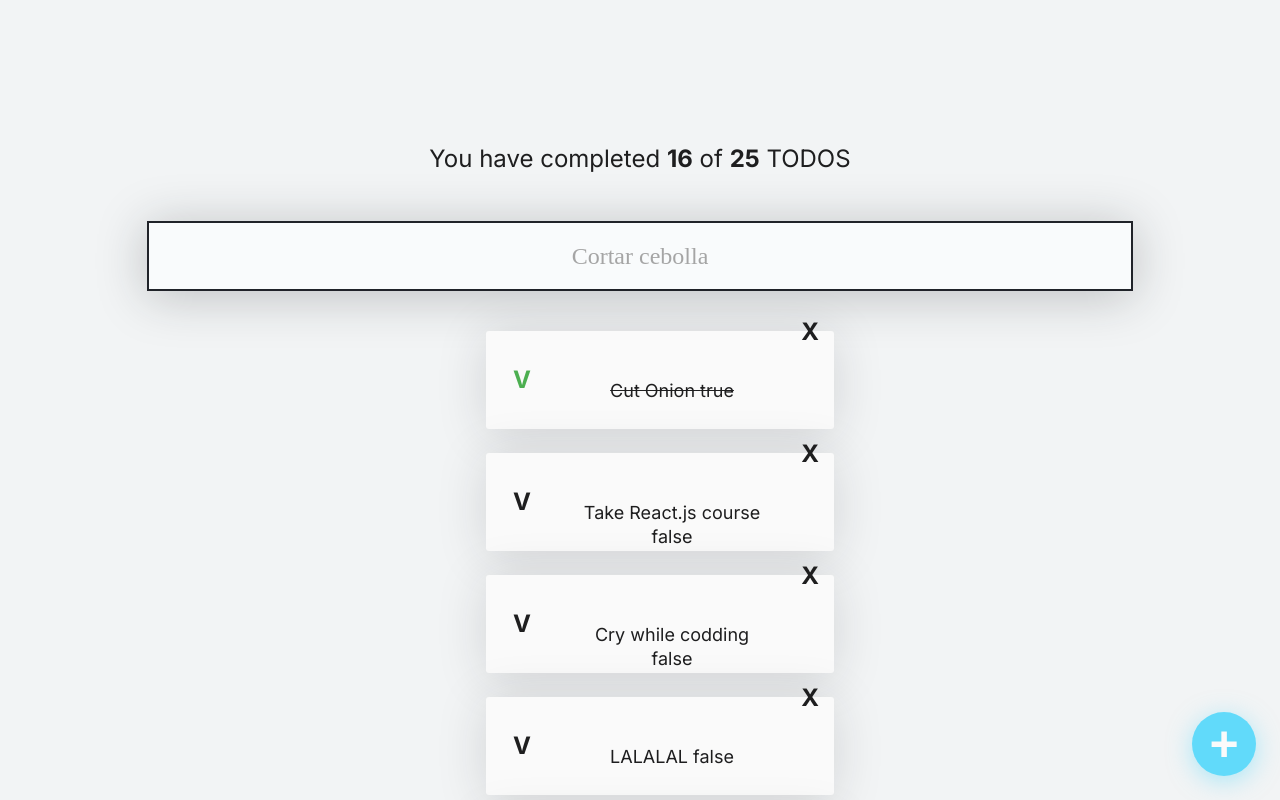
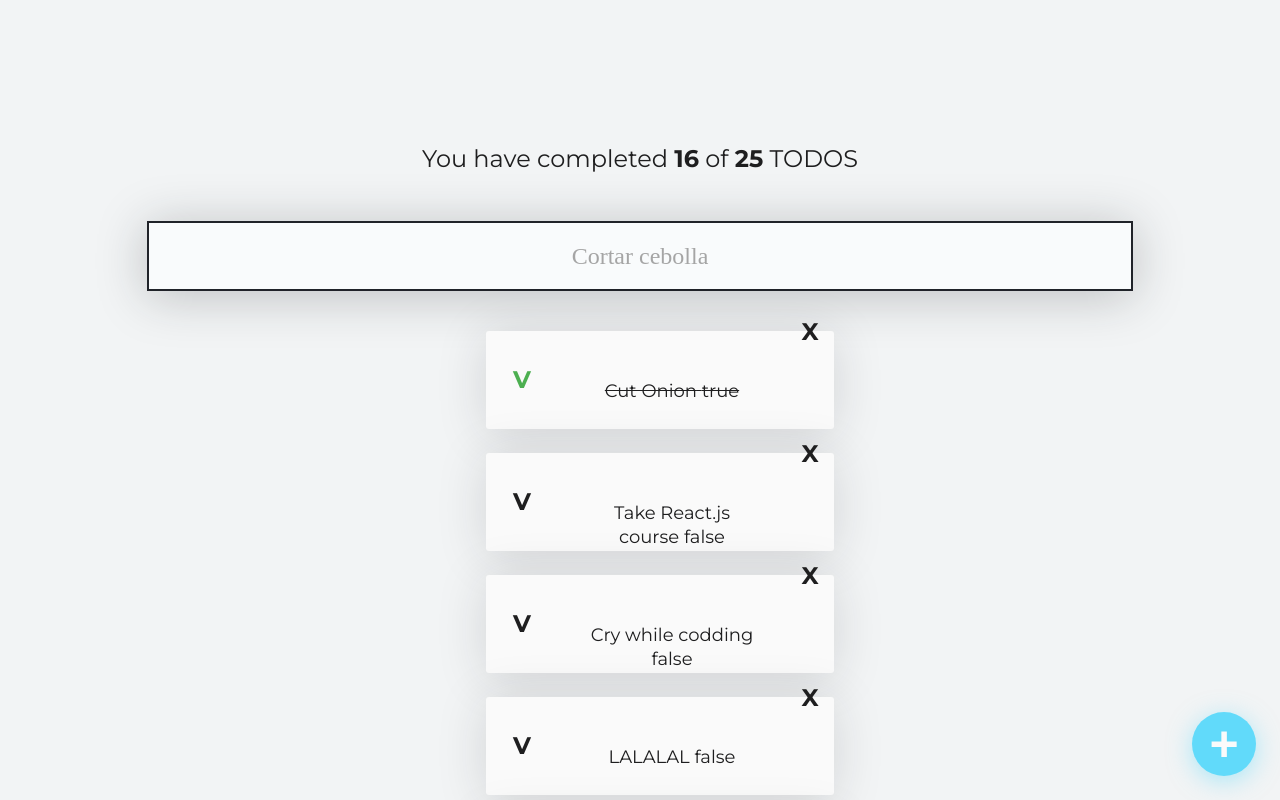
Before and after one commit to Ricardo-Tzuc/react.js-course, a Next.js app in the folder todo-machine-app/: page / in a window 1280 px wide. Shown: the top 800 px of the page. Built offline with nearby package versions, Linux system fonts and the light colour scheme.

Commit message:
css verified

```diff
--- a/todo-machine-app/src/app/TodoSearch.css
+++ b/todo-machine-app/src/app/TodoSearch.css
@@ -17,7 +17,7 @@
     width: calc(100% - 62px);
     font-size: 24px;
     text-align: center;
-    font-family: 'Montserrat';
+    font-family: '__Montserrat_b1da2a';
     font-weight: 400;
     color: #1e1e1f;
     box-shadow: 0px 5px 50px rgba(32, 35, 41, 0.25);
@@ -27,7 +27,7 @@
 
 .TodoSearch::placeholder {
     color: #a5a5a5;
-    font-family: 'Montserrat';
+    font-family: inherit;
     font-weight: 400;
 }
 
--- a/todo-machine-app/src/app/layout.js
+++ b/todo-machine-app/src/app/layout.js
@@ -1,7 +1,7 @@
-import { Inter } from "next/font/google";
+import { Inter, Montserrat } from "next/font/google";
 import "./globals.css";
 
-const inter = Inter({ subsets: ["latin"] });
+const font = Montserrat({ subsets: ["latin"] });
 
 export const metadata = {
   title: "Todo Machine",
@@ -11,7 +11,7 @@
 export default function RootLayout({ children }) {
   return (
     <html lang="en">
-      <body  className={inter.className}>{children}</body>
+      <body  className={font.className}>{children}</body>
     </html>
   );
 }
```
